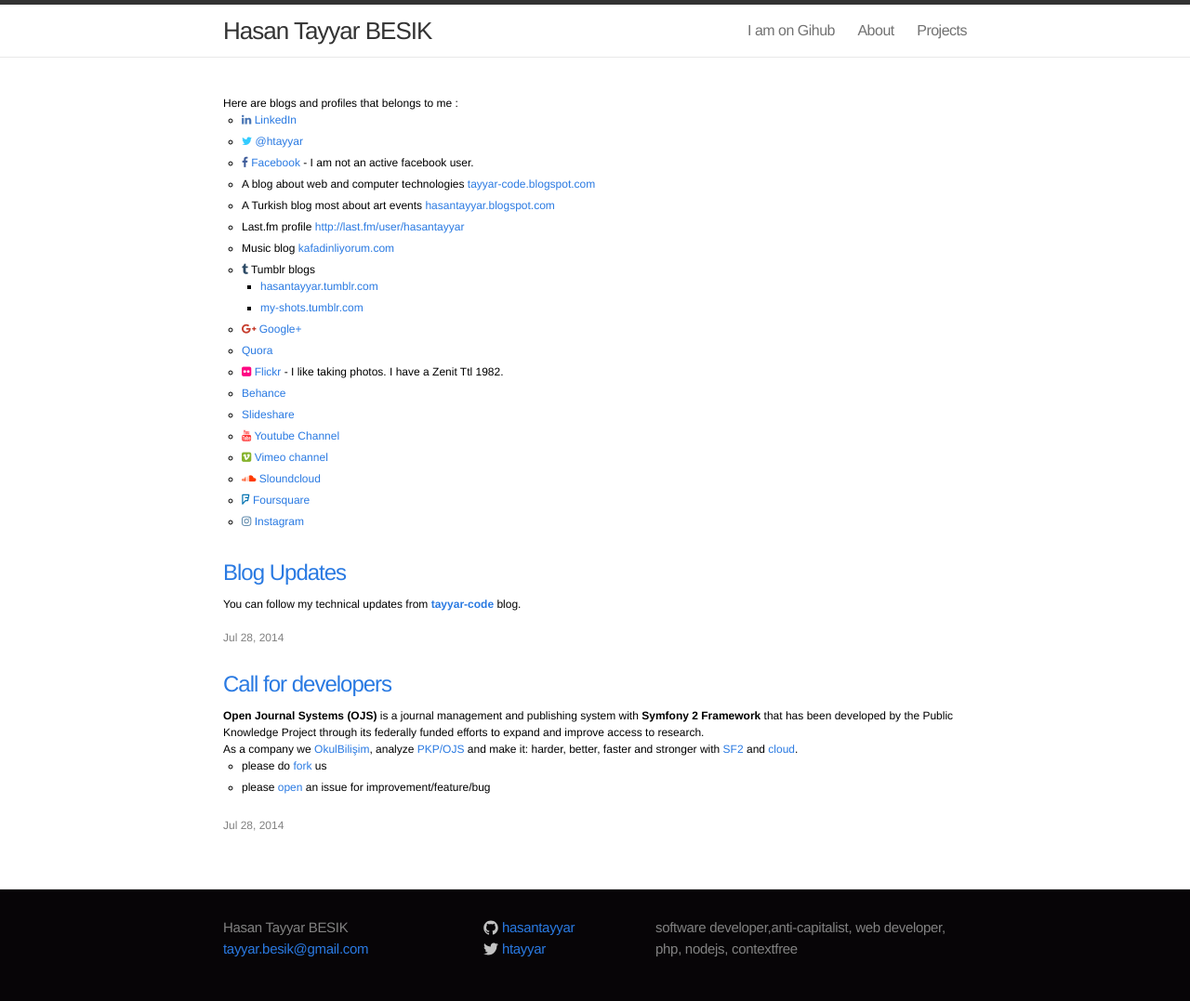
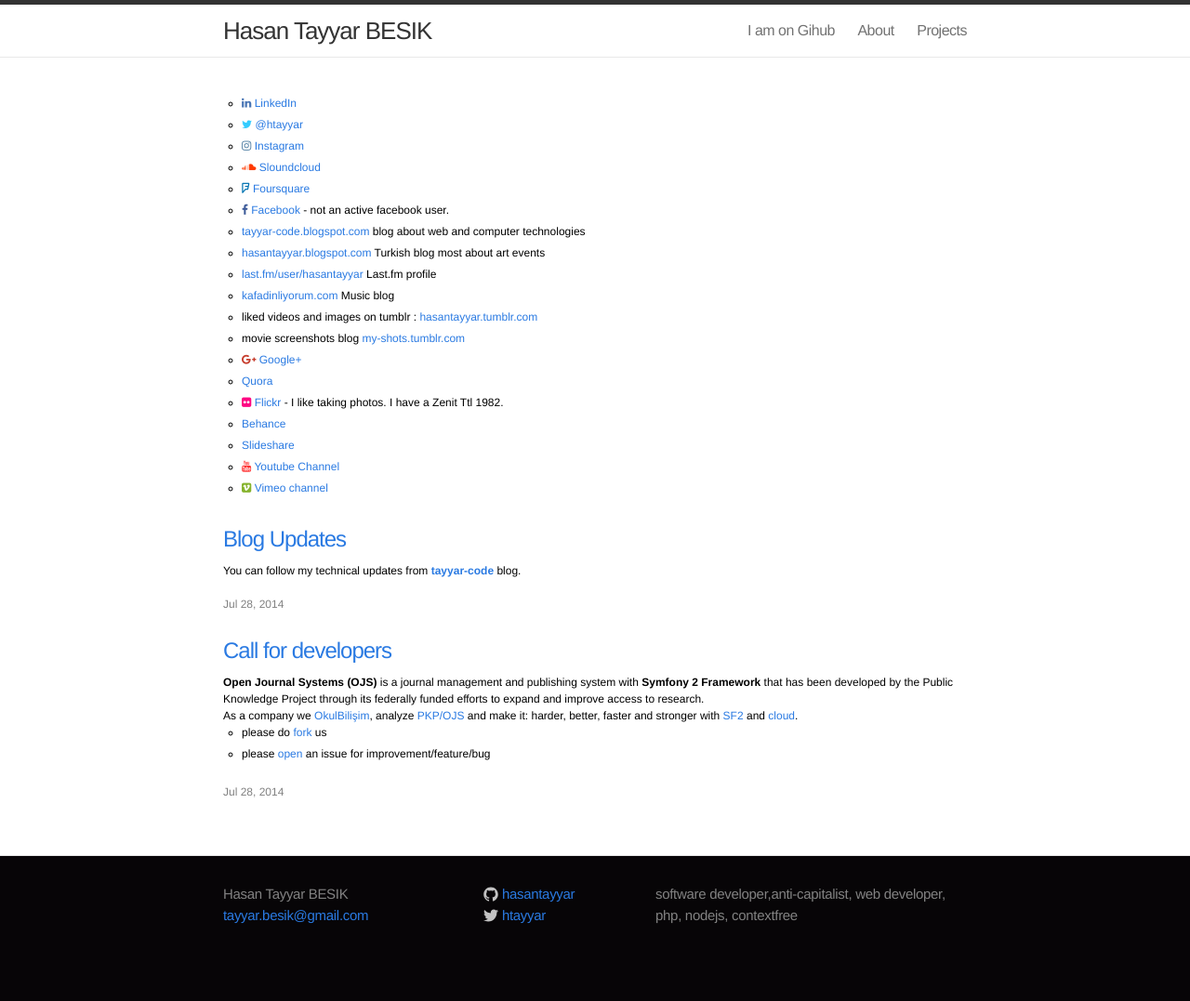
Before and after one commit to hasantayyar/hasantayyar.net, a Jekyll site: the page built from index.html, in a window 1280 px wide. Shown: the whole page at 93% size. Built offline with Jekyll 4.4.1, drawn with Linux system fonts in a browser that asks for light colours; nearby versions of some CDN libraries; some web fonts are replaced; Markdown is read by kramdown in place of the engine named in the settings; after the commit the page ends 1041 px from its top, so only the background shows below that.

Commit message:
main page links updated

```diff
--- a/_includes/links.markdown
+++ b/_includes/links.markdown
@@ -1,15 +1,15 @@
-Here are blogs and profiles that belongs to me :
-
 - [<span class="fa fa-linkedin" style="color:#4875B4"></span> LinkedIn][linkedin]
 - [<span class="fa fa-twitter" style="color:#33CCFF"></span> @htayyar][twitter]
-- [<span class="fa fa-facebook" style="color:#3B5998"></span> Facebook][face] - I am not an active facebook user.
-- A blog about web and computer technologies [tayyar-code.blogspot.com][blog1]
-- A Turkish blog most about art events  [hasantayyar.blogspot.com][blog2]
-- Last.fm profile [http://last.fm/user/{{site.github_username}}](http://last.fm/user/{{site.github_username}})
-- Music blog [kafadinliyorum.com][music-blog]
-- <span class="fa fa-tumblr" style="color:#2B4964"></span> Tumblr blogs
-  - [hasantayyar.tumblr.com][tumblr1]
-  - [my-shots.tumblr.com][tumblr2]
+- [<span class="fa fa-instagram" style="color:#517fa4"></span> Instagram][instagram]
+- <span class="fa fa-soundcloud" style="color:#ff3a00"></span> [Sloundcloud][s]
+- [<span class="fa fa-foursquare" style="color:#0072b1"></span> Foursquare][fq]
+- [<span class="fa fa-facebook" style="color:#3B5998"></span> Facebook][face] - not an active facebook user.
+- [tayyar-code.blogspot.com][blog1] blog about web and computer technologies
+- [hasantayyar.blogspot.com][blog2] Turkish blog most about art events
+- [last.fm/user/hasantayyar](http://last.fm/user/hasantayyar) Last.fm profile
+- [kafadinliyorum.com][music-blog] Music blog
+- liked videos and images on tumblr : [hasantayyar.tumblr.com][tumblr1]
+- movie screenshots blog [my-shots.tumblr.com][tumblr2]
 - [<span class="fa fa-google-plus" style="color:#C63D2D"></span>  Google+][plus]
 - [Quora][quora]
 - [<span class="fa fa-flickr" style="color:#FE0883"></span> Flickr][flickr] - I like taking photos.  I have a Zenit Ttl 1982.
@@ -17,9 +17,6 @@
 - [Slideshare][slideshare]
 - <span class="fa fa-youtube" style="color:#FF3333"></span> [Youtube Channel][yt]
 - <span class="fa fa-vimeo-square" style="color:#86B32D"></span>  [Vimeo channel][vimeo]
-- <span class="fa fa-soundcloud" style="color:#ff3a00"></span> [Sloundcloud][s]
-- [<span class="fa fa-foursquare" style="color:#0072b1"></span> Foursquare][fq]
-- [<span class="fa fa-instagram" style="color:#517fa4"></span> Instagram][instagram]
 
 [s]: https://soundcloud.com/hasantayyar
 [vimeo]: http://www.vimeo.com/hasantayyar
```
